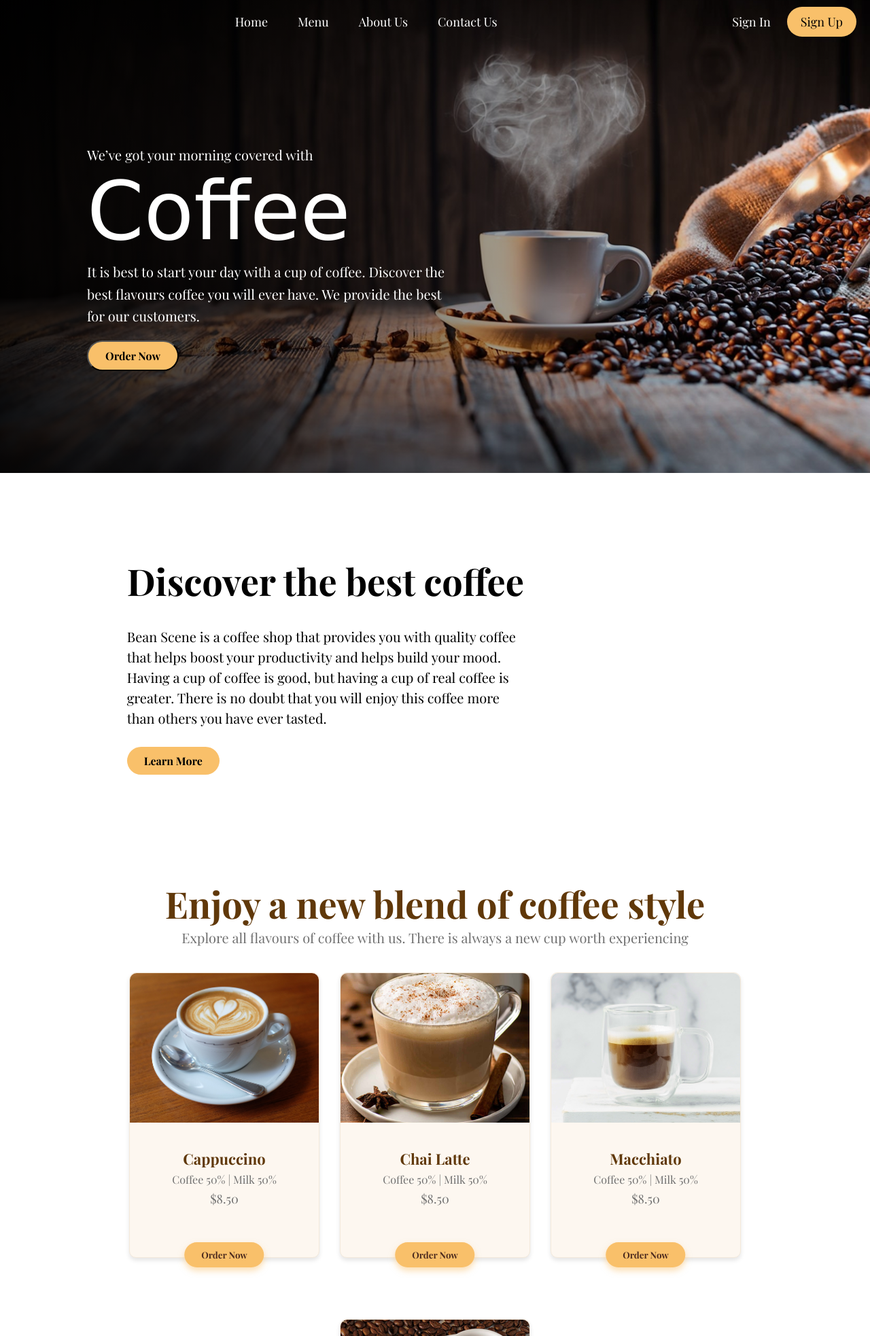
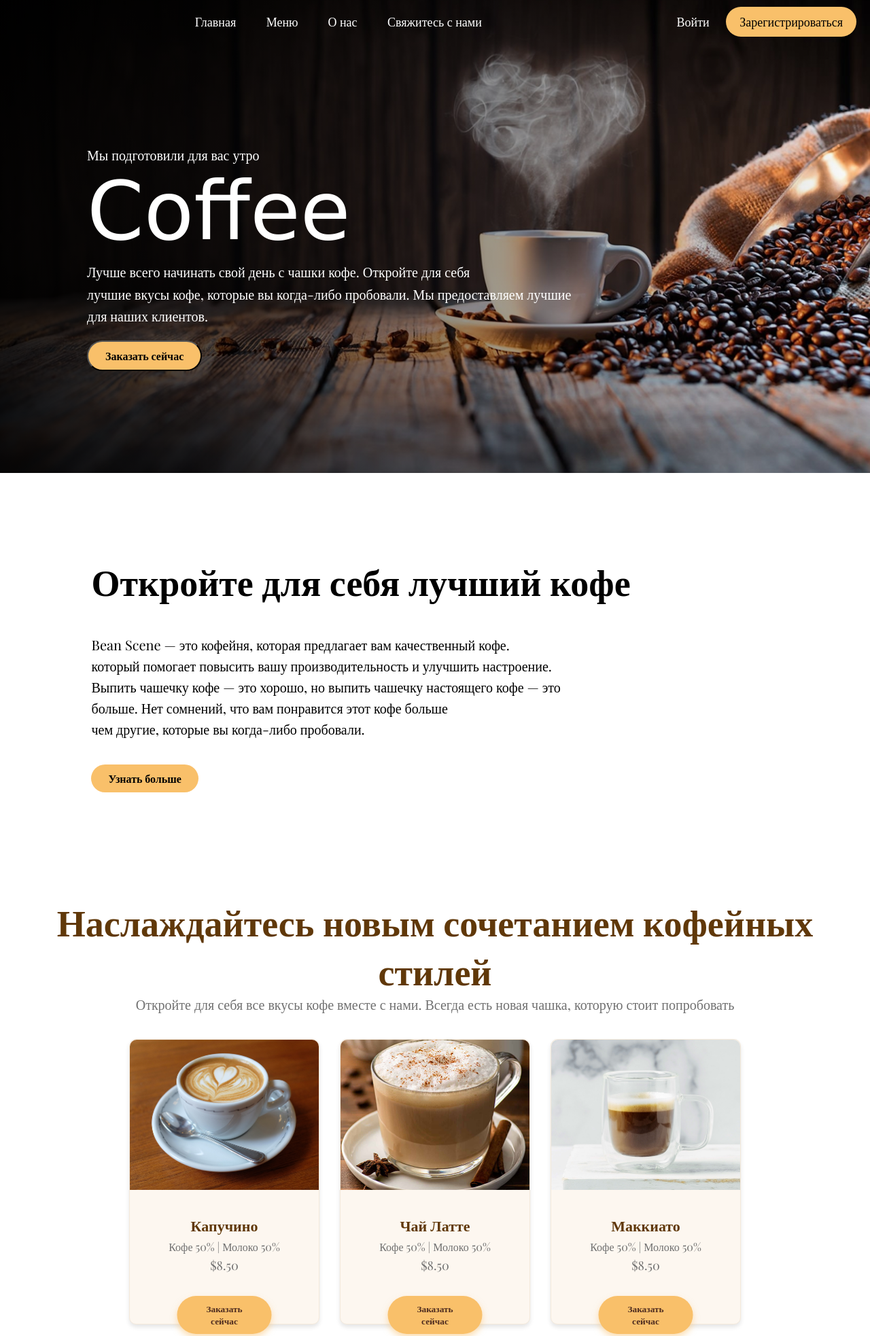
Before and after one commit to Alexandr19961802/mySite1994.github.io, a plain HTML site: page index.html in a window 1280 px wide. Shown: the top 1966 px of the page at 68% size. Drawn offline with nearby package versions, Linux system fonts and the light colour scheme; a web font is replaced by a local one.

Commit message:
Update index.html

```diff
--- a/index.html
+++ b/index.html
@@ -22,15 +22,15 @@
             </div>
 
             <div class="navbar-centr">
-                <a href="">Home</a>
-                <a href="">Menu</a>
-                <a href="">About Us</a>
-                <a href="">Contact Us</a>
+                <a href="">Главная </a>
+                <a href="">Меню</a>
+                <a href="">О нас </a>
+                <a href="">Свяжитесь с нами</a>
             </div>
 
             <div class="navbar-right">
-                <a href="">Sign In</a>
-                <a href="" class="sign">Sign Up</a>
+                <a href="">Войти </a>
+                <a href="" class="sign">Зарегистрироваться</a>
             </div>
 
             <div class="burger" onclick="toggleMenu()">
@@ -42,35 +42,45 @@
 
         <div class="fullscreen-menu" id="fullscreenMenu">
             <div class="close" onclick="toggleMenu()">✖</div> <!-- Кнопка закрытия -->
-            <a href="#">Home</a>
-            <a href="#">Menu</a>
-            <a href="#">About Us</a>
-            <a href="#">Contact Us</a>
-            <a href="#">Sign In</a>
-            <a href="#" class="sign">Sign Up</a>
+             <a href="">Главная </a>
+                <a href="">Меню</a>
+                <a href="">О нас </a>
+                <a href="">Свяжитесь с нами</a>
+               <a href="">Войти </a>
+                <a href="">Зарегистрироваться</a>
         </div>
 
 
         <div class="text">
-            <div><p>We’ve got your morning covered with</p></div>
+            <div><p>Мы подготовили для вас утро</p></div>
             <div class="text-child"><p>Coffee</p></div>
             <div class="p">
-                <p>It is best to start your day with a cup of coffee. Discover the</p>
-                <p>best flavours coffee you will ever have. We provide the best</p>
-                <p>for our customers.</p>
-                <button>Order Now</button>
+                <p>Лучше всего начинать свой день с чашки кофе. Откройте для себя</p>
+                <p>лучшие вкусы кофе, которые вы когда-либо пробовали. Мы предоставляем лучшие</p>
+                <p>для наших клиентов.</p>
+                <button>Заказать сейчас</button>
             </div>
         </div>
     </header>
         <section class="flex">
             <div class="text-p">
-                <h6>Discover the best coffee</h6>
-                <p>Bean Scene is a coffee shop that provides you with quality coffee </p>
-                <p>that helps boost your productivity and helps build your mood.</p>
-                <p>Having a cup of coffee is good, but having a cup of real coffee is </p>
-                <p>greater. There is no doubt that you will enjoy this coffee more</p>
-                <p>than others you have ever tasted.</p>
-               <a href=""><button>Learn More</button></a>
+                <h6>Откройте для себя лучший кофе</h6>
+                <p>Bean Scene — это кофейня, которая предлагает вам качественный кофе.
+
+ </p>
+                <p>который помогает повысить вашу производительность и улучшить настроение.
+
+</p>
+                <p>Выпить чашечку кофе — это хорошо, но выпить чашечку настоящего кофе — это
+
+ </p>
+                <p>больше. Нет сомнений, что вам понравится этот кофе больше
+
+</p>
+                <p>чем другие, которые вы когда-либо пробовали.
+
+</p>
+               <a href=""><button>Узнать больше</button></a>
 
             </div>
             <div>
@@ -81,80 +91,107 @@
             <img src="photo/coffeeblast.png" alt="">
         </section>
         <section class="card-price">
-            <div><h1>Enjoy a new blend of coffee style</h1>
-            <p>Explore all flavours of coffee with us. There is always a new cup worth experiencing</p></div>
+            <div><h1>Наслаждайтесь новым сочетанием кофейных стилей
+</h1>
+            <p>Откройте для себя все вкусы кофе вместе с нами. Всегда есть новая чашка, которую стоит попробовать
+
+</p></div>
 <div class="card">
     <div class="price1">
         <img src="photo/Rectangle7.png" alt="">
-        <h1>Cappuccino</h1>
-        <p>Coffee 50% | Milk 50%</p>
+        <h1>Капучино</h1>
+        <p>Кофе 50% | Молоко 50%</p>
         <p class="price">$8.50</p>
         <div class="wraper">
 
-            <button>Order Now</button>
+            <button>
+Заказать сейчас</button>
         </div>
     </div>
     <div class="price1">
         <img src="photo/Rectangle9.png" alt="">
-        <h1>Chai Latte</h1>
-        <p>Coffee 50% | Milk 50%</p>
+        <h1>Чай Латте</h1>
+        <p>Кофе 50% | Молоко 50%</p>
         <p class="price">$8.50</p>
         <div class="wraper">
 
-            <button>Order Now</button>
+            <button>
+Заказать сейчас</button>
         </div>
     </div>
     <div class="price1">
         <img src="photo/Rectangle11.png" alt="">
-        <h1>Macchiato</h1>
-        <p>Coffee 50% | Milk 50%</p>
+        <h1>Маккиато</h1>
+        <p>Кофе 50% | Молоко 50%</p>
         <p class="price">$8.50</p>
         <div class="wraper">
 
-            <button>Order Now</button>
+            <button>
+Заказать сейчас</button>
         </div>
     </div>
     <div class="price1">
         <img src="photo/Rectangle13.png" alt="">
-        <h1>Expresso</h1>
-        <p>Coffee 50% | Milk 50%</p>
+        <h1>Экспрессо</h1>
+        <p>Кофе 50% | Молоко 50%</p>
         <p class="price">$8.50</p>
         <div class="wraper">
 
-            <button>Order Now</button>
+            <button>
+Заказать сейчас</button>
         </div>
     </div>
 </div>
         </section>
  <section class="image2"><img src="photo/coffee_blast.png" alt=""> </section>
         <section class="text-otzyv">
-            <div class="rtr"><h1>Why are we different?</h1>
-                <p>We don’t just make your coffee, we make your day!</p>
+            <div class="rtr"><h1>Почему мы другие?</h1>
+                <p>Мы не просто варим вам кофе, мы делаем ваш день!
+
+</p>
             </div>
             <div class="flex3">
                 <div>
                     <img src="photo/coffee-beans 1.png" alt="">
-                    <h3>Supreme Beans</h3>
-                    <p>Beans that provides <br>great taste</p>
+                    <h3>Высшие бобы</h3>
+                    <p>Фасоль, которая обеспечивает
+ <br>прекрасный вкус
+
+</p>
 
                 </div>
                 <div>
                     <img src="photo/badge 1.png" alt="">
-                    <h3>High Quality</h3>
-                    <p>We provide the <br>highest quality</p>
+                    <h3>Высокое качество
+</h3>
+                    <p>Мы обеспечиваем
+ <br>высочайшее качество
+
+</p>
                 </div>
                 <div><img src="photo/coffee-cup 1.png" alt="">
-                    <h3>Extraordinary </h3>
-                    <p>Coffee like you have <br>never tasted</p>
+                    <h3>Необыкновенный
+ </h3>
+                    <p>Кофе, который вы
+ <br>никогда не пробовали
+
+</p>
                 </div>
                 <div><img src="photo/best-price 1.png" alt="">
-                    <h3>Affordable Price</h3>
-                    <p>Our Coffee prices are <br>easy to afford</p></div>
+                    <h3>Доступная цена
+</h3>
+                    <p>Наши цены на кофе
+ <br>легко доступны
+
+</p></div>
             </div>
             <div class="qwer">
-                <p>Great ideas start with great coffee, Lets help you achieve that</p>
-                <h3>Get started today.</h3>
-                <button>Join Us</button>
+                <p>Великие идеи начинаются с великого кофе. Давайте поможем вам этого добиться.
+
+</p>
+                <h3>Начните сегодня.
+</h3>
+                <button>Присоединяйтесь к нам</button>
             </div>
         </section>
         <section class="coffee-banner">
@@ -162,10 +199,16 @@
             <img src="photo/coffee_bean.png" class="coffee-beans" alt="Coffee Beans">
 
             <div class="banner-content">
-                <h1>Get a chance to have an <br><span>Amazing morning</span></h1>
-                <p>We are giving you a one time opportunity to</p>
-                <p> experience a better life with coffee.</p>
-                <button>Order Now</button>
+                <h1>Получите шанс провести
+ <br><span>прекрасное утро
+</span></h1>
+                <p>Мы даем вам уникальную возможность
+
+</p>
+                <p> почувствуйте лучшую жизнь с кофе.
+
+</p>
+                <button>Заказать сейчас</button>
             </div>
 
             <!-- Картинка стакана -->
```
